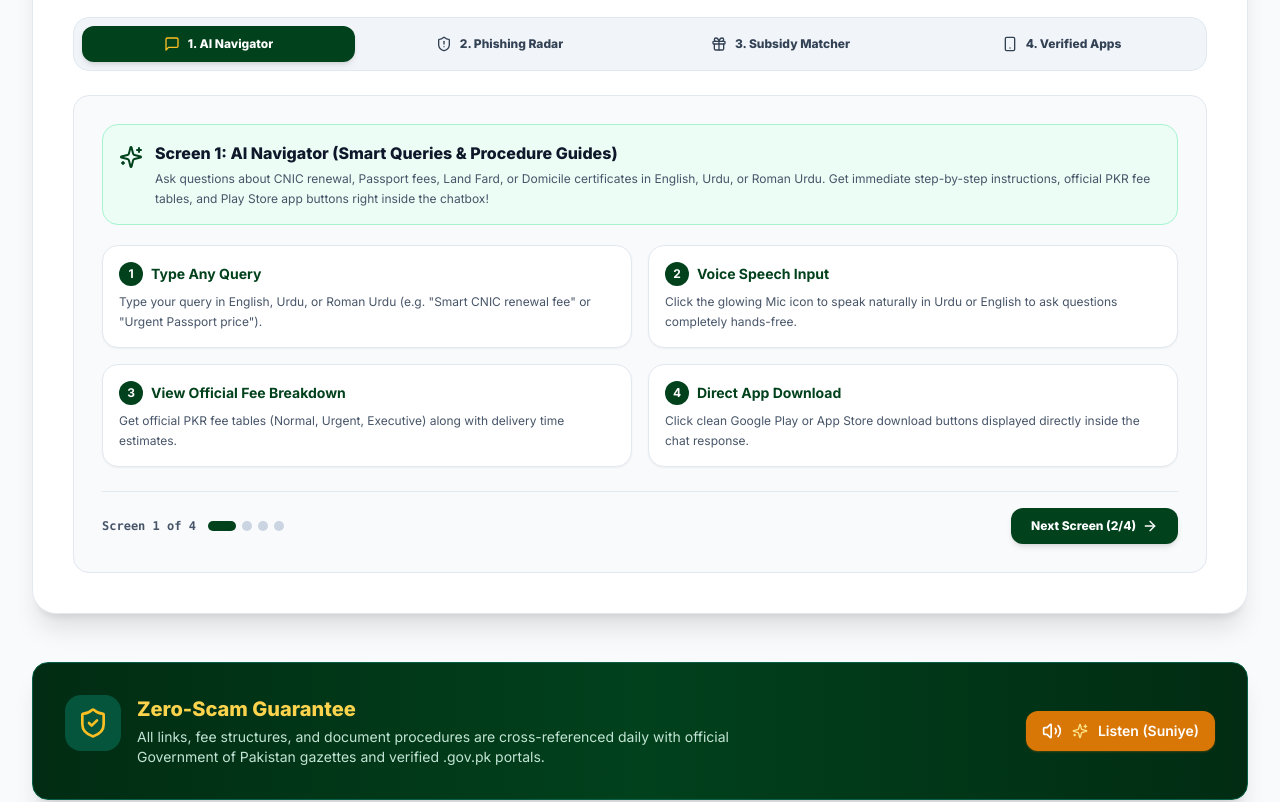
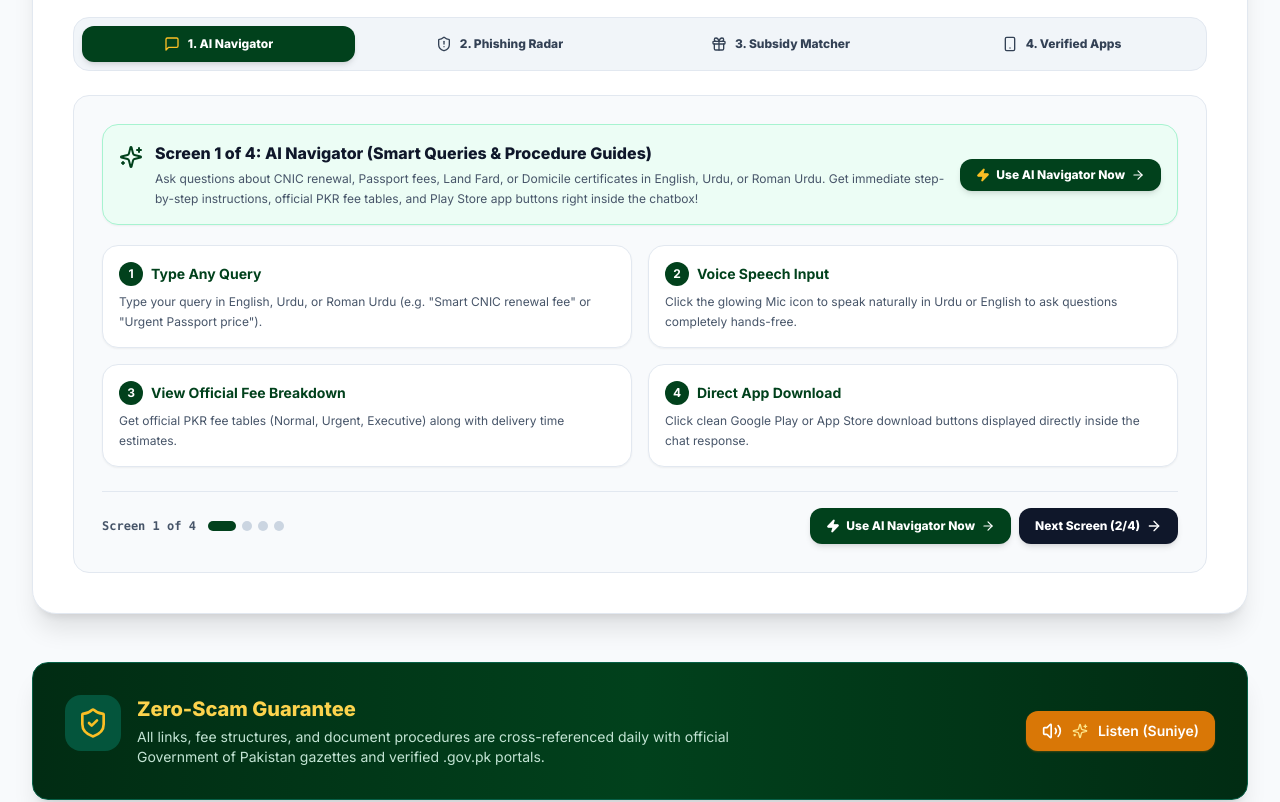
Before and after one commit to m-zohaibk/PAKGUIDE, a Next.js app: page / in a window 1280 px wide. Shown: the part 1380-2182 px from the top of the page. Built offline with nearby package versions, Linux system fonts and the light colour scheme; no server answers; a web font is replaced by a local one.

Commit message:
guide improved

```diff
--- a/src/components/screens/DashboardScreen.tsx
+++ b/src/components/screens/DashboardScreen.tsx
@@ -1,7 +1,7 @@
 'use client';
 
 import React, { useState, useEffect } from 'react';
-import { Search, Mic, MicOff, ShieldCheck, FileCheck, Gift, Smartphone, ArrowRight, ShieldAlert, Sparkles, CheckCircle2, BookOpen, MessageSquare, Camera } from 'lucide-react';
+import { Search, Mic, MicOff, ShieldCheck, FileCheck, Gift, Smartphone, ArrowRight, ShieldAlert, Sparkles, CheckCircle2, BookOpen, MessageSquare, Camera, Zap } from 'lucide-react';
 import { useLanguage } from '@/lib/i18n/LanguageContext';
 import { SuniyeButton } from '@/components/common/SuniyeButton';
 import { createSpeechRecognizer } from '@/lib/audio/speech';
@@ -442,16 +442,33 @@ export const DashboardScreen: React.FC<DashboardScreenProps> = ({ onNavigate })
           {/* SCREEN 1: AI NAVIGATOR */}
           {guideStep === 0 && (
             <div className="space-y-5 animate-fadeIn">
-              <div className="p-4 bg-emerald-50 border border-emerald-200 rounded-2xl flex items-start gap-3">
+              <div className="p-4 bg-emerald-50 border border-emerald-200 rounded-2xl flex flex-col sm:flex-row sm:items-center justify-between gap-3 shadow-sm">
+                <div className="flex items-start gap-3">
                   <Sparkles className="w-6 h-6 text-pakgreen-800 shrink-0 mt-1" />
                   <div>
                     <h4 className="font-extrabold text-slate-900 text-base">
-                    Screen 1: AI Navigator (Smart Queries & Procedure Guides)
+                      Screen 1 of 4: AI Navigator (Smart Queries & Procedure Guides)
                     </h4>
                     <p className="text-xs text-slate-600 mt-1 leading-relaxed">
                       Ask questions about CNIC renewal, Passport fees, Land Fard, or Domicile certificates in English, Urdu, or Roman Urdu. Get immediate step-by-step instructions, official PKR fee tables, and Play Store app buttons right inside the chatbox!
                     </p>
                   </div>
+                </div>
+                <button
+                  type="button"
+                  onClick={() => onNavigate('navigator')}
+                  className="px-4 py-2 bg-pakgreen-800 hover:bg-pakgreen-700 text-white font-extrabold text-xs rounded-xl shadow-md transition-all flex items-center justify-center gap-1.5 shrink-0"
+                >
+                  <Zap className="w-3.5 h-3.5 fill-current text-pakgold-400" />
+                  <span>
+                    {lang === 'ur'
+                      ? 'ابھی AI نیویگیٹر استعمال کریں'
+                      : lang === 'ro'
+                      ? 'Abhi AI Navigator Use Karein'
+                      : 'Use AI Navigator Now'}
+                  </span>
+                  <ArrowRight className={`w-3.5 h-3.5 ${isRtl ? 'rotate-180' : ''}`} />
+                </button>
               </div>
 
               <div className="grid grid-cols-1 sm:grid-cols-2 gap-4 text-xs">
@@ -501,16 +518,33 @@ export const DashboardScreen: React.FC<DashboardScreenProps> = ({ onNavigate })
           {/* SCREEN 2: PHISHING RADAR */}
           {guideStep === 1 && (
             <div className="space-y-5 animate-fadeIn">
-              <div className="p-4 bg-red-50 border border-red-200 rounded-2xl flex items-start gap-3">
+              <div className="p-4 bg-red-50 border border-red-200 rounded-2xl flex flex-col sm:flex-row sm:items-center justify-between gap-3 shadow-sm">
+                <div className="flex items-start gap-3">
                   <ShieldAlert className="w-6 h-6 text-scamred-600 shrink-0 mt-1" />
                   <div>
                     <h4 className="font-extrabold text-slate-900 text-base">
-                    Screen 2: Phishing Radar (SMS & WhatsApp Scam Scanner)
+                      Screen 2 of 4: Phishing Radar (SMS & WhatsApp Scam Scanner)
                     </h4>
                     <p className="text-xs text-slate-600 mt-1 leading-relaxed">
                       Protect yourself from fake BISP 8171 SMS messages, fraudulent Kisan Card links, and fake lottery sites claiming to be government portals.
                     </p>
                   </div>
+                </div>
+                <button
+                  type="button"
+                  onClick={() => onNavigate('phishing')}
+                  className="px-4 py-2 bg-scamred-600 hover:bg-scamred-700 text-white font-extrabold text-xs rounded-xl shadow-md transition-all flex items-center justify-center gap-1.5 shrink-0"
+                >
+                  <Zap className="w-3.5 h-3.5 fill-current text-white" />
+                  <span>
+                    {lang === 'ur'
+                      ? 'ابھی فِشنگ ریڈار استعمال کریں'
+                      : lang === 'ro'
+                      ? 'Abhi Phishing Radar Use Karein'
+                      : 'Use Phishing Radar Now'}
+                  </span>
+                  <ArrowRight className={`w-3.5 h-3.5 ${isRtl ? 'rotate-180' : ''}`} />
+                </button>
               </div>
 
               <div className="grid grid-cols-1 sm:grid-cols-2 gap-4 text-xs">
@@ -560,16 +594,33 @@ export const DashboardScreen: React.FC<DashboardScreenProps> = ({ onNavigate })
           {/* SCREEN 3: SUBSIDY MATCHER */}
           {guideStep === 2 && (
             <div className="space-y-5 animate-fadeIn">
-              <div className="p-4 bg-amber-50 border border-amber-200 rounded-2xl flex items-start gap-3">
+              <div className="p-4 bg-amber-50 border border-amber-200 rounded-2xl flex flex-col sm:flex-row sm:items-center justify-between gap-3 shadow-sm">
+                <div className="flex items-start gap-3">
                   <Gift className="w-6 h-6 text-pakgold-600 shrink-0 mt-1" />
                   <div>
                     <h4 className="font-extrabold text-slate-900 text-base">
-                    Screen 3: Subsidy Matcher (BISP, Kisan Card & PM Loans)
+                      Screen 3 of 4: Subsidy Matcher (BISP, Kisan Card & PM Loans)
                     </h4>
                     <p className="text-xs text-slate-600 mt-1 leading-relaxed">
                       Find Government of Pakistan financial relief schemes, agricultural subsidies, and youth business loans matching your demographic profile.
                     </p>
                   </div>
+                </div>
+                <button
+                  type="button"
+                  onClick={() => onNavigate('matcher')}
+                  className="px-4 py-2 bg-pakgold-500 hover:bg-pakgold-600 text-slate-950 font-extrabold text-xs rounded-xl shadow-md transition-all flex items-center justify-center gap-1.5 shrink-0"
+                >
+                  <Zap className="w-3.5 h-3.5 fill-current text-slate-950" />
+                  <span>
+                    {lang === 'ur'
+                      ? 'ابھی سبسڈی میچر استعمال کریں'
+                      : lang === 'ro'
+                      ? 'Abhi Subsidy Matcher Use Karein'
+                      : 'Use Subsidy Matcher Now'}
+                  </span>
+                  <ArrowRight className={`w-3.5 h-3.5 ${isRtl ? 'rotate-180' : ''}`} />
+                </button>
               </div>
 
               <div className="grid grid-cols-1 sm:grid-cols-2 gap-4 text-xs">
@@ -619,16 +670,33 @@ export const DashboardScreen: React.FC<DashboardScreenProps> = ({ onNavigate })
           {/* SCREEN 4: VERIFIED APPS */}
           {guideStep === 3 && (
             <div className="space-y-5 animate-fadeIn">
-              <div className="p-4 bg-blue-50 border border-blue-200 rounded-2xl flex items-start gap-3">
+              <div className="p-4 bg-blue-50 border border-blue-200 rounded-2xl flex flex-col sm:flex-row sm:items-center justify-between gap-3 shadow-sm">
+                <div className="flex items-start gap-3">
                   <Smartphone className="w-6 h-6 text-blue-600 shrink-0 mt-1" />
                   <div>
                     <h4 className="font-extrabold text-slate-900 text-base">
-                    Screen 4: Verified Apps Directory (Official Store Links)
+                      Screen 4 of 4: Verified Apps Directory (Official Store Links)
                     </h4>
                     <p className="text-xs text-slate-600 mt-1 leading-relaxed">
                       Browse genuine government mobile applications from Google Play and Apple App Store without downloading risky third-party APKs.
                     </p>
                   </div>
+                </div>
+                <button
+                  type="button"
+                  onClick={() => onNavigate('apps')}
+                  className="px-4 py-2 bg-blue-600 hover:bg-blue-700 text-white font-extrabold text-xs rounded-xl shadow-md transition-all flex items-center justify-center gap-1.5 shrink-0"
+                >
+                  <Zap className="w-3.5 h-3.5 fill-current text-white" />
+                  <span>
+                    {lang === 'ur'
+                      ? 'ابھی تصدیق شدہ ایپس استعمال کریں'
+                      : lang === 'ro'
+                      ? 'Abhi Verified Apps Use Karein'
+                      : 'Use Verified Apps Directory Now'}
+                  </span>
+                  <ArrowRight className={`w-3.5 h-3.5 ${isRtl ? 'rotate-180' : ''}`} />
+                </button>
               </div>
 
               <div className="grid grid-cols-1 sm:grid-cols-2 gap-4 text-xs">
@@ -699,34 +767,54 @@ export const DashboardScreen: React.FC<DashboardScreenProps> = ({ onNavigate })
               </div>
             </div>
 
-            {/* Pagination & Module Launch Buttons */}
-            <div className="flex items-center gap-2 w-full sm:w-auto justify-end">
+            {/* Pagination & Dynamic Tool Launch Buttons */}
+            <div className="flex flex-wrap items-center gap-2 w-full sm:w-auto justify-end">
+              {/* Dynamic Use This Tool Now Button */}
+              <button
+                type="button"
+                onClick={() => {
+                  if (guideStep === 0) onNavigate('navigator');
+                  else if (guideStep === 1) onNavigate('phishing');
+                  else if (guideStep === 2) onNavigate('matcher');
+                  else onNavigate('apps');
+                }}
+                className={`px-4 py-2.5 font-extrabold rounded-xl text-xs shadow-md transition-all flex items-center gap-1.5 ${
+                  guideStep === 0
+                    ? 'bg-pakgreen-800 hover:bg-pakgreen-700 text-white'
+                    : guideStep === 1
+                    ? 'bg-scamred-600 hover:bg-scamred-700 text-white'
+                    : guideStep === 2
+                    ? 'bg-pakgold-500 hover:bg-pakgold-600 text-slate-950'
+                    : 'bg-blue-600 hover:bg-blue-700 text-white'
+                }`}
+              >
+                <Zap className="w-3.5 h-3.5 fill-current" />
+                <span>
+                  {guideStep === 0 && (lang === 'ur' ? 'ابھی AI نیویگیٹر استعمال کریں' : lang === 'ro' ? 'Use AI Navigator Now' : 'Use AI Navigator Now')}
+                  {guideStep === 1 && (lang === 'ur' ? 'ابھی فِشنگ ریڈار استعمال کریں' : lang === 'ro' ? 'Use Phishing Radar Now' : 'Use Phishing Radar Now')}
+                  {guideStep === 2 && (lang === 'ur' ? 'ابھی سبسڈی میچر استعمال کریں' : lang === 'ro' ? 'Use Subsidy Matcher Now' : 'Use Subsidy Matcher Now')}
+                  {guideStep === 3 && (lang === 'ur' ? 'ابھی تصدیق شدہ ایپس استعمال کریں' : lang === 'ro' ? 'Use Verified Apps Now' : 'Use Verified Apps Directory Now')}
+                </span>
+                <ArrowRight className={`w-3.5 h-3.5 ${isRtl ? 'rotate-180' : ''}`} />
+              </button>
+
               {guideStep > 0 && (
                 <button
                   type="button"
                   onClick={() => setGuideStep(guideStep - 1)}
-                  className="px-4 py-2.5 bg-slate-200 hover:bg-slate-300 text-slate-800 font-extrabold rounded-xl text-xs transition-all flex items-center gap-1"
+                  className="px-3.5 py-2.5 bg-slate-200 hover:bg-slate-300 text-slate-800 font-extrabold rounded-xl text-xs transition-all flex items-center gap-1"
                 >
                   <span>← Previous</span>
                 </button>
               )}
 
-              {guideStep < 3 ? (
+              {guideStep < 3 && (
                 <button
                   type="button"
                   onClick={() => setGuideStep(guideStep + 1)}
-                  className="px-5 py-2.5 bg-pakgreen-800 hover:bg-pakgreen-700 text-white font-extrabold rounded-xl text-xs shadow-md transition-all flex items-center gap-1.5"
+                  className="px-4 py-2.5 bg-slate-900 hover:bg-slate-800 text-white font-extrabold rounded-xl text-xs shadow-md transition-all flex items-center gap-1.5"
                 >
                   <span>Next Screen ({guideStep + 2}/4)</span>
-                  <ArrowRight className={`w-4 h-4 ${isRtl ? 'rotate-180' : ''}`} />
-                </button>
-              ) : (
-                <button
-                  type="button"
-                  onClick={() => onNavigate('apps')}
-                  className="px-5 py-2.5 bg-blue-600 hover:bg-blue-700 text-white font-extrabold rounded-xl text-xs shadow-md transition-all flex items-center gap-1.5"
-                >
-                  <span>Browse Official Apps Directory</span>
                   <ArrowRight className={`w-4 h-4 ${isRtl ? 'rotate-180' : ''}`} />
                 </button>
               )}
```
Also changed, not shown: src/components/layout/Navbar.tsx (+0 -10 lines). Lines whose indentation alone changed are shown as unchanged.
